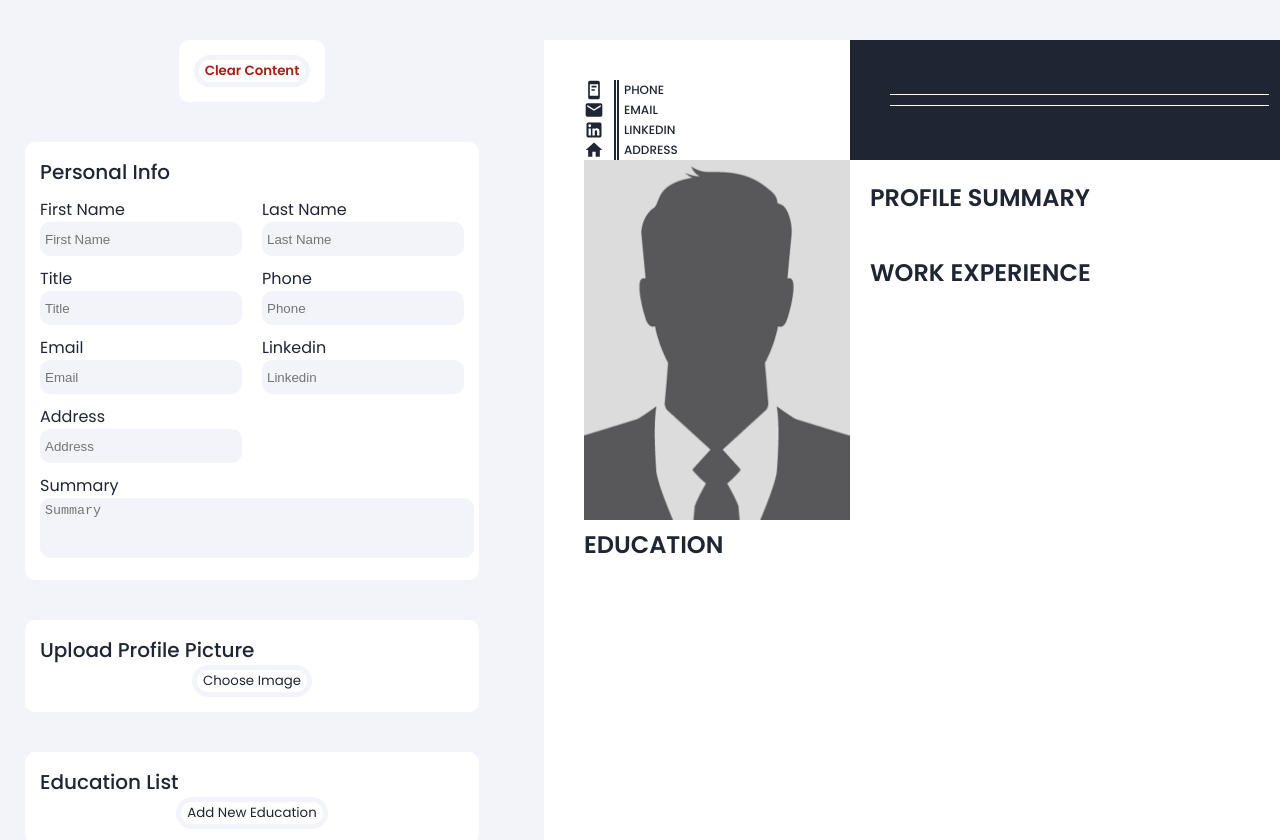
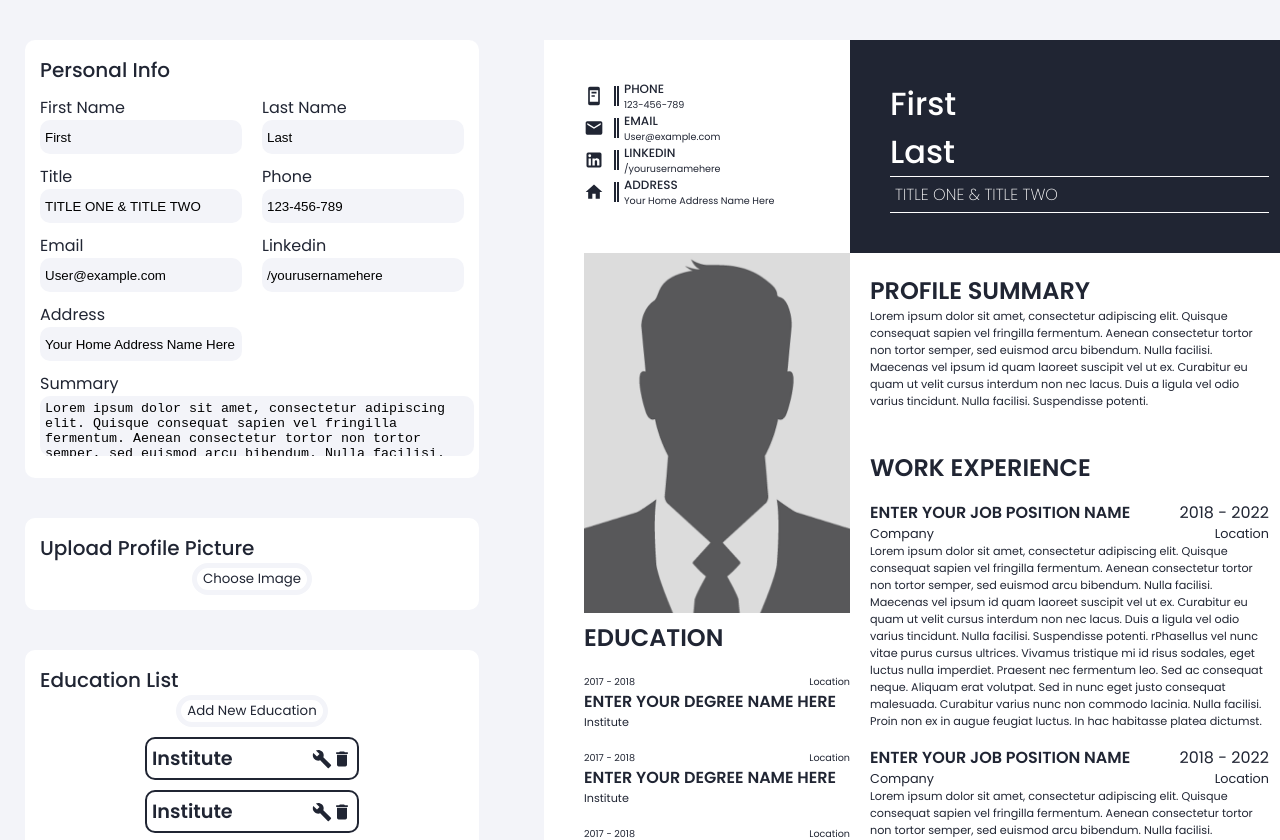
Before and after one commit to Lucas256w/cv-application, a React (Vite) app: page / in a window 1280 px wide. Shown: the top 840 px of the page. Built offline with nearby package versions, Linux system fonts and the light colour scheme.

Commit message:
Implement demo content and clear content

```diff
--- a/src/App.css
+++ b/src/App.css
@@ -238,7 +238,8 @@ textarea {
 
 .cv-display-section {
   display: flex;
-  justify-content: center;
+  flex-direction: column;
+  align-items: center;
   padding: var(--spacing-xl);
 }
 
@@ -349,6 +350,10 @@ textarea {
   padding-right: var(--spacing-xl);
 }
 
+.work-content {
+  margin-top: var(--spacing-md);
+}
+
 .profile-summary,
 .work-summary {
   font-size: 0.7rem;
--- a/src/App.jsx
+++ b/src/App.jsx
@@ -4,20 +4,12 @@ import WorkEdit from "./components/WorkEdit";
 import PersonalEdit from "./components/PersonalEdit";
 import CVtop from "./components/CV/CVtop";
 import CVbottom from "./components/CV/CVbottom";
+import exampleData from "./example-data";
 import { v4 as uuidv4 } from "uuid";
 import "./App.css";
 
 function App() {
-  const [personalInfo, setPersonalInfo] = useState({
-    firstName: "",
-    lastName: "",
-    title: "",
-    number: "",
-    email: "",
-    linkedin: "",
-    summary: "",
-    address: "",
-  });
+  const [personalInfo, setPersonalInfo] = useState(exampleData.personalInfo);
 
   const [selectedImage, setSelectedImage] = useState(
     "../src/assets/placeholder-profile.png",
@@ -30,7 +22,7 @@ function App() {
     document.getElementById("file-input").click();
   };
 
-  const [educations, setEducations] = useState([]);
+  const [educations, setEducations] = useState(exampleData.educations);
   const [educationFormVisible, setEducationFormVisible] = useState(false);
   const [currentEducation, setCurrentEducation] = useState({
     name: "",
@@ -41,7 +33,7 @@ function App() {
     editIndex: -1,
   });
 
-  const [works, setWorks] = useState([]);
+  const [works, setWorks] = useState(exampleData.works);
   const [workFormVisible, setWorkFormVisible] = useState(false);
   const [currentWork, setCurrentWork] = useState({
     name: "",
@@ -52,6 +44,41 @@ function App() {
     summary: "",
     editIndex: -1,
   });
+
+  const clearContent = () => {
+    setPersonalInfo({
+      firstName: "",
+      lastName: "",
+      title: "",
+      number: "",
+      email: "",
+      linkedin: "",
+      summary: "",
+      address: "",
+    });
+    setSelectedImage("../src/assets/placeholder-profile.png");
+    setEducations([]);
+    setEducationFormVisible(false);
+    setCurrentEducation({
+      name: "",
+      degree: "",
+      "start date": "",
+      "end date": "",
+      location: "",
+      editIndex: -1,
+    });
+    setWorks([]);
+    setWorkFormVisible(false);
+    setCurrentWork({
+      name: "",
+      position: "",
+      "start date": "",
+      "end date": "",
+      location: "",
+      summary: "",
+      editIndex: -1,
+    });
+  };
 
   const toggleEducationForm = () => {
     if (educationFormVisible) {
@@ -226,15 +253,6 @@ function App() {
   return (
     <>
       <div className="edit-section">
-        <div style={{ width: "auto" }} className="card">
-          <button
-            style={{ color: "#A91E15", fontWeight: "600" }}
-            className="add-new-btn"
-          >
-            Clear Content
-          </button>
-        </div>
-
         <PersonalEdit
           personalInfo={personalInfo}
           handlePersonalInfoChange={handlePersonalInfoChange}
@@ -288,6 +306,15 @@ function App() {
             personalInfo={personalInfo}
           />
         </div>
+        <div style={{ width: "auto", marginTop: "16px" }} className="card">
+          <button
+            onClick={clearContent}
+            style={{ color: "#A91E15", fontWeight: "600" }}
+            className="add-new-btn"
+          >
+            Clear Content
+          </button>
+        </div>
       </div>
     </>
   );
--- a/src/components/CV/CVbottom.jsx
+++ b/src/components/CV/CVbottom.jsx
@@ -24,7 +24,7 @@ const WorkInfo = ({ start, end, name, position, location, summary }) => {
       </div>
       <div className="work-name-location">
         <div className="work-name">{name}</div>
-        <div className="work-year">{location}</div>
+        <div className="work-location">{location}</div>
       </div>
       <div className="work-summary">{summary}</div>
     </div>
--- /dev/null
+++ b/src/example-data.js
@@ -0,0 +1,72 @@
+import { v4 as uuidv4 } from "uuid";
+
+const exampleData = {
+  personalInfo: {
+    firstName: "First",
+    lastName: "Last",
+    title: "TITLE ONE & TITLE TWO",
+    number: "123-456-789",
+    email: "User@example.com",
+    linkedin: "/yourusernamehere",
+    summary:
+      "Lorem ipsum dolor sit amet, consectetur adipiscing elit. Quisque consequat sapien vel fringilla fermentum. Aenean consectetur tortor non tortor semper, sed euismod arcu bibendum. Nulla facilisi. Maecenas vel ipsum id quam laoreet suscipit vel ut ex. Curabitur eu quam ut velit cursus interdum non nec lacus. Duis a ligula vel odio varius tincidunt. Nulla facilisi. Suspendisse potenti.",
+    address: "Your Home Address Name Here",
+  },
+
+  educations: [
+    {
+      degree: "ENTER YOUR DEGREE NAME HERE",
+      name: "Institute",
+      location: "Location",
+      "start date": "2017",
+      "end date": "2018",
+      editIndex: 0,
+      id: uuidv4(),
+    },
+    {
+      degree: "ENTER YOUR DEGREE NAME HERE",
+      name: "Institute",
+      location: "Location",
+      "start date": "2017",
+      "end date": "2018",
+      editIndex: 1,
+      id: uuidv4(),
+    },
+    {
+      degree: "ENTER YOUR DEGREE NAME HERE",
+      name: "Institute",
+      location: "Location",
+      "start date": "2017",
+      "end date": "2018",
+      editIndex: 2,
+      id: uuidv4(),
+    },
+  ],
+
+  works: [
+    {
+      position: "ENTER YOUR JOB POSITION NAME",
+      name: "Company",
+      location: "Location",
+      "start date": "2018",
+      "end date": "2022",
+      editIndex: 0,
+      summary:
+        "Lorem ipsum dolor sit amet, consectetur adipiscing elit. Quisque consequat sapien vel fringilla fermentum. Aenean consectetur tortor non tortor semper, sed euismod arcu bibendum. Nulla facilisi. Maecenas vel ipsum id quam laoreet suscipit vel ut ex. Curabitur eu quam ut velit cursus interdum non nec lacus. Duis a ligula vel odio varius tincidunt. Nulla facilisi. Suspendisse potenti. rPhasellus vel nunc vitae purus cursus ultrices. Vivamus tristique mi id risus sodales, eget luctus nulla imperdiet. Praesent nec fermentum leo. Sed ac consequat neque. Aliquam erat volutpat. Sed in nunc eget justo consequat malesuada. Curabitur varius nunc non commodo lacinia. Nulla facilisi. Proin non ex in augue feugiat luctus. In hac habitasse platea dictumst.",
+      id: uuidv4(),
+    },
+    {
+      position: "ENTER YOUR JOB POSITION NAME",
+      name: "Company",
+      location: "Location",
+      "start date": "2018",
+      "end date": "2022",
+      editIndex: 1,
+      summary:
+        "Lorem ipsum dolor sit amet, consectetur adipiscing elit. Quisque consequat sapien vel fringilla fermentum. Aenean consectetur tortor non tortor semper, sed euismod arcu bibendum. Nulla facilisi. Maecenas vel ipsum id quam laoreet suscipit vel ut ex. Curabitur eu quam ut velit cursus interdum non nec lacus. Duis a ligula vel odio varius tincidunt. Nulla facilisi. Suspendisse potenti. Phasellus vel nunc vitae purus cursus ultrices. Vivamus tristique mi id risus sodales, eget luctus nulla imperdiet. Praesent nec fermentum leo. Sed ac consequat neque. Aliquam erat volutpat. Sed in nunc eget justo consequat malesuada. Curabitur varius nunc non commodo lacinia. Nulla facilisi. Proin non ex in augue feugiat luctus. In hac habitasse platea dictumst.",
+      id: uuidv4(),
+    },
+  ],
+};
+
+export default exampleData;
```
